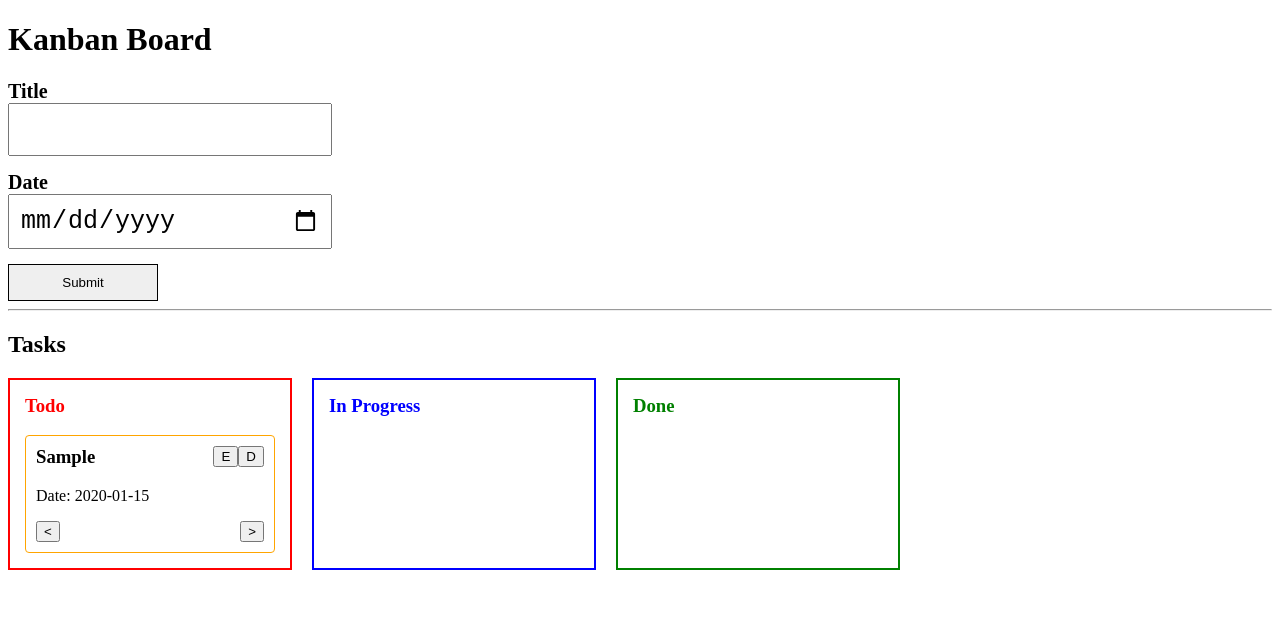
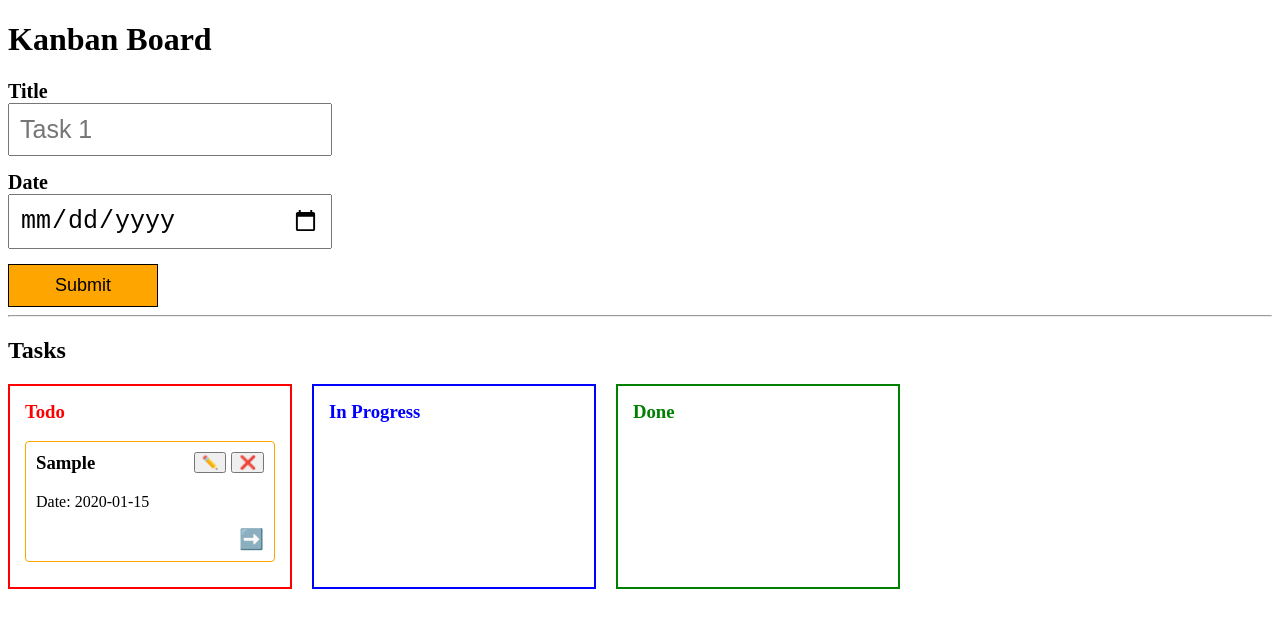
Before and after one commit to info-vivekranjan/react-problems-1, a Next.js app: page /kanban-board in a window 1280 px wide. Both pictures are taken after typing "Sample", "2020-01-15" into the empty fields and a click on the input "Submit". Shown: the top 628 px of the page. Built offline with nearby package versions, Linux system fonts and the light colour scheme.

Commit message:
Move tasks to any status

```diff
--- a/src/app/kanban-board/TaskComp.tsx
+++ b/src/app/kanban-board/TaskComp.tsx
@@ -1,12 +1,23 @@
-import { KanbanDataType } from "./kanbanType";
+import { KanbanDataType, STATUA_TYPES, TASK_DIRECTION } from "./kanbanType";
 
-export default function TaskComp({ taskItem }: { taskItem: KanbanDataType }) {
+export default function TaskComp({
+  taskItem,
+  handleChnageStatus,
+}: {
+  taskItem: KanbanDataType;
+  handleChnageStatus: (
+    id: number,
+    status: STATUA_TYPES,
+    direction: TASK_DIRECTION,
+  ) => void;
+}) {
   return (
     <section
       style={{
         border: "1px solid orange",
         borderRadius: "4px",
         padding: "10px",
+        marginBottom: "10px",
       }}
     >
       <div
@@ -21,15 +32,46 @@ export default function TaskComp({ taskItem }: { taskItem: KanbanDataType }) {
           <p>Date: {taskItem.date}</p>
         </div>
         <div>
-          <button>E</button>
-          <button>D</button>
+          <button title="Edit" style={{ marginRight: "5px" }}>
+            ✏️
+          </button>
+          <button title="Delete">❌</button>
         </div>
       </div>
 
       <div style={{ display: "flex", justifyContent: "space-between" }}>
-        <button>{"<"}</button>
+        {taskItem.status !== STATUA_TYPES.TODO && (
+          <span
+            style={{ fontSize: "20px", cursor: "pointer" }}
+            role="button"
+            onClick={() =>
+              handleChnageStatus(
+                taskItem.id,
+                taskItem.status,
+                TASK_DIRECTION.BACKWARD,
+              )
+            }
+          >
+            ⬅️
+          </span>
+        )}
         <div></div>
-        <button>{">"}</button>
+
+        {taskItem.status !== STATUA_TYPES.DONE && (
+          <span
+            style={{ fontSize: "20px", cursor: "pointer" }}
+            role="button"
+            onClick={() =>
+              handleChnageStatus(
+                taskItem.id,
+                taskItem.status,
+                TASK_DIRECTION.FORWARD,
+              )
+            }
+          >
+            ➡️
+          </span>
+        )}
       </div>
     </section>
   );
--- a/src/app/kanban-board/kanbanType.ts
+++ b/src/app/kanban-board/kanbanType.ts
@@ -1,7 +1,12 @@
 export enum STATUA_TYPES {
-  TODO = "TODO",
-  IN_PROGRESS = "IN_PROGRESS",
-  DONE = "DONE",
+  TODO = "todo",
+  IN_PROGRESS = "in_progress",
+  DONE = "done",
+}
+
+export enum TASK_DIRECTION {
+  FORWARD = "forward",
+  BACKWARD = "backward",
 }
 
 export interface KanbanDataType {
--- a/src/app/kanban-board/page.tsx
+++ b/src/app/kanban-board/page.tsx
@@ -1,7 +1,7 @@
 "use client";
 
-import React, { useState } from "react";
-import { KanbanDataType, STATUA_TYPES } from "./kanbanType";
+import React, { useCallback, useState } from "react";
+import { KanbanDataType, STATUA_TYPES, TASK_DIRECTION } from "./kanbanType";
 import TaskComp from "./TaskComp";
 
 const taskColumn = [
@@ -44,6 +44,11 @@ export default function KanbanBoard() {
     e.preventDefault();
     console.log("Submitting...");
 
+    if (formInput.title.trim() === "" || formInput.date.trim() === "") {
+      alert("Both fields are required");
+      return;
+    }
+
     const payload: KanbanDataType = {
       id: Date.now(),
       title: formInput.title,
@@ -56,6 +61,49 @@ export default function KanbanBoard() {
   };
 
   console.log(task);
+
+  const handleChnageStatus = useCallback(
+    (id: number, status: STATUA_TYPES, direction: TASK_DIRECTION) => {
+      if (direction === TASK_DIRECTION.FORWARD) {
+        if (status === STATUA_TYPES.TODO) {
+          setTask((prev) => {
+            return prev.map((item) => {
+              return item.id === id
+                ? { ...item, status: STATUA_TYPES.IN_PROGRESS }
+                : item;
+            });
+          });
+        } else if (status === STATUA_TYPES.IN_PROGRESS) {
+          setTask((prev) => {
+            return prev.map((item) => {
+              return item.id === id
+                ? { ...item, status: STATUA_TYPES.DONE }
+                : item;
+            });
+          });
+        }
+      } else if (direction === TASK_DIRECTION.BACKWARD) {
+        if (status === STATUA_TYPES.DONE) {
+          setTask((prev) => {
+            return prev.map((item) => {
+              return item.id === id
+                ? { ...item, status: STATUA_TYPES.IN_PROGRESS }
+                : item;
+            });
+          });
+        } else if (status === STATUA_TYPES.IN_PROGRESS) {
+          setTask((prev) => {
+            return prev.map((item) => {
+              return item.id === id
+                ? { ...item, status: STATUA_TYPES.TODO }
+                : item;
+            });
+          });
+        }
+      }
+    },
+    [],
+  );
 
   return (
     <>
@@ -70,6 +118,7 @@ export default function KanbanBoard() {
             type="text"
             name="title"
             id="title"
+            placeholder="Task 1"
             value={formInput.title}
             onChange={handleChange}
             style={{ padding: "10px", width: "300px", fontSize: "25px" }}
@@ -102,6 +151,8 @@ export default function KanbanBoard() {
               width: "150px",
               border: "1px solid black",
               cursor: "pointer",
+              backgroundColor: "orange",
+              fontSize: "18px",
             }}
           />
         </div>
@@ -129,7 +180,13 @@ export default function KanbanBoard() {
               {task
                 .filter((item) => item.status === column.statusType)
                 .map((taskItem) => {
-                  return <TaskComp key={taskItem.id} taskItem={taskItem} />;
+                  return (
+                    <TaskComp
+                      key={taskItem.id}
+                      taskItem={taskItem}
+                      handleChnageStatus={handleChnageStatus}
+                    />
+                  );
                 })}
             </div>
           );
```
